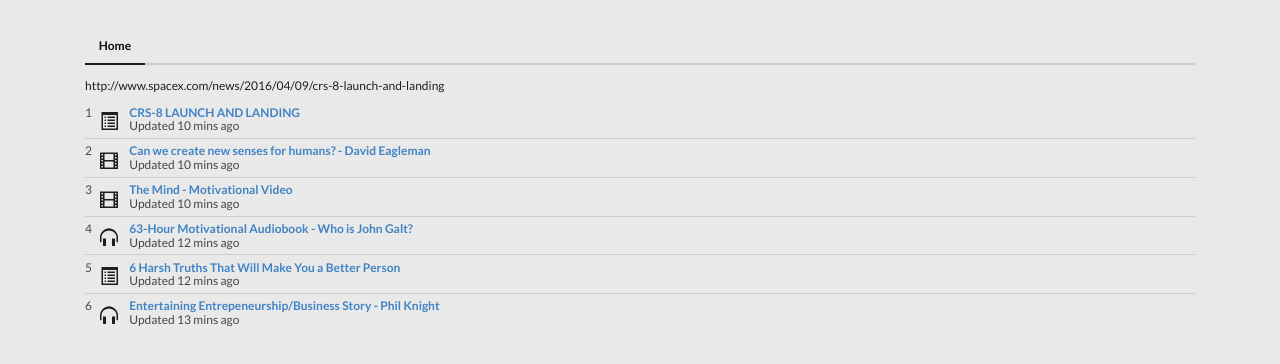
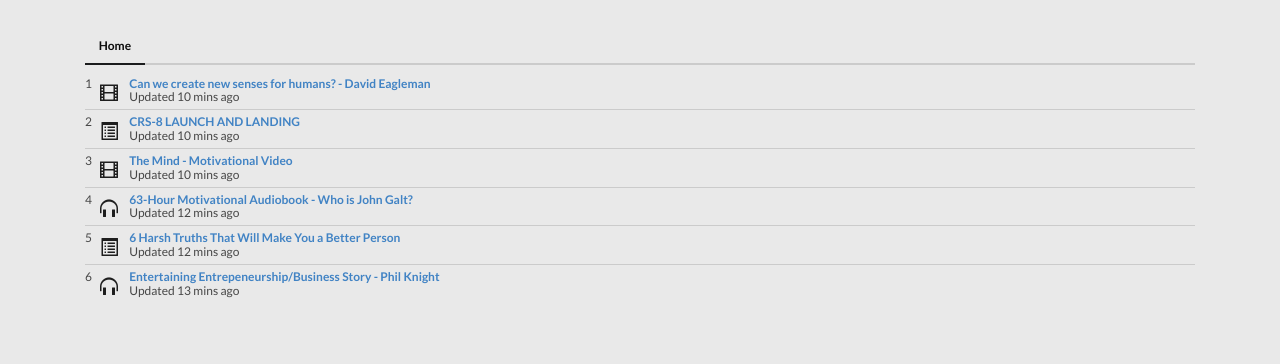
Before and after one commit to influenceme/influenceme.github.io, a plain HTML site: page index.html in a window 1280 px wide. Drawn offline with nearby package versions, Linux system fonts and the light colour scheme.

Commit message:
Update index.html

```diff
--- a/index.html
+++ b/index.html
@@ -23,19 +23,18 @@
 
 </div>
 
-	http://www.spacex.com/news/2016/04/09/crs-8-launch-and-landing
 <div class="ui relaxed ordered divided list">
+<div class="item">
+    <i class="large middle aligned icon"><span class="glyphicon glyphicon-film"></span></i>
+    <div class="content">
+      <a class="header" target="_blank" href="https://www.youtube.com/watch?v=4c1lqFXHvqI&t=1086s">Can we create new senses for humans? - David Eagleman</a>
+      <div class="description">Updated 10 mins ago</div>
+    </div>
+  </div>
   <div class="item">
     <i class="large middle aligned icon"><span class="glyphicon glyphicon-list-alt"></span></i>
     <div class="content">
       <a class="header" target="_blank" href="http://www.spacex.com/news/2016/04/09/crs-8-launch-and-landing">CRS-8 LAUNCH AND LANDING</a>
-      <div class="description">Updated 10 mins ago</div>
-    </div>
-  </div>
-<div class="item">
-    <i class="large middle aligned icon"><span class="glyphicon glyphicon-film"></span></i>
-    <div class="content">
-      <a class="header" target="_blank" href="https://www.youtube.com/watch?v=4c1lqFXHvqI&t=1086s">Can we create new senses for humans? - David Eagleman</a>
       <div class="description">Updated 10 mins ago</div>
     </div>
   </div>
```
